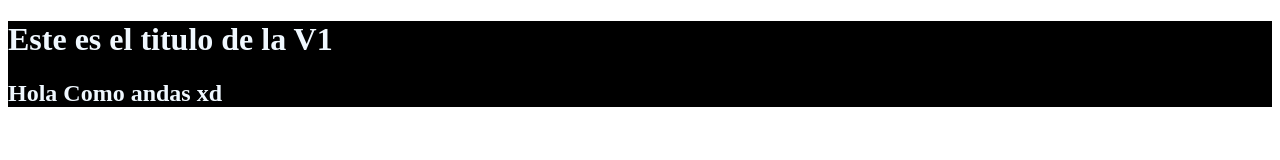
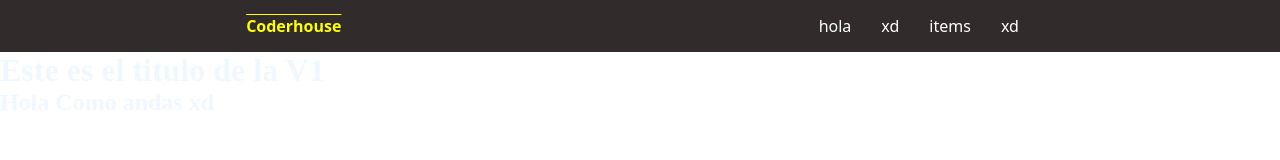
Before and after one commit to Pfranco231/Coder-Ejemplo, a plain HTML site: page index.html in a window 1280 px wide. Drawn offline with Linux system fonts and the light colour scheme.

Commit message:
Header Terminado

```diff
--- a/Styles/Style.css
+++ b/Styles/Style.css
@@ -1,4 +1,41 @@
+*{
+    margin: 0;
+    padding: 0;
+    box-sizing: border-box;
+}
+
 main{
     color: aliceblue;
-    background-color: black;
 }
+
+header{
+    background-color: #312b2b;
+    display: flex;
+    justify-content: space-around;
+    align-items: center;
+    padding: 15px;
+}
+
+header h4{
+    color: yellow;
+    font-family: system-ui, -apple-system, BlinkMacSystemFont, 'Segoe UI', Roboto, Oxygen, Ubuntu, Cantarell, 'Open Sans', 'Helvetica Neue', sans-serif;
+    text-decoration: overline;
+    transition: 1s;
+}
+
+header h4:hover{
+    color: blue;
+}
+
+header nav ul{
+    list-style-type: none;
+    display: flex;
+}
+
+header nav ul li a{
+    text-decoration: none;
+    color: white;
+    font-weight: 300;
+    margin: 15px;
+    font-family: system-ui, -apple-system, BlinkMacSystemFont, 'Segoe UI', Roboto, Oxygen, Ubuntu, Cantarell, 'Open Sans', 'Helvetica Neue', sans-serif;
+}
--- a/index.html
+++ b/index.html
@@ -7,7 +7,17 @@
     <link rel="stylesheet" href="Styles/Style.css">
 </head>
 <body>
-    <header></header>
+    <header>
+        <h4>Coderhouse</h4>
+        <nav>
+            <ul>
+                <li><a href="">hola</a></li>
+                <li><a href="">xd</a></li>
+                <li><a href="">items</a></li>
+                <li><a href="">xd</a></li>
+            </ul>
+        </nav>
+    </header>
     <main>
         <h1>Este es el titulo de la V1</h1>
         <h2>Hola Como andas xd</h2>
```
